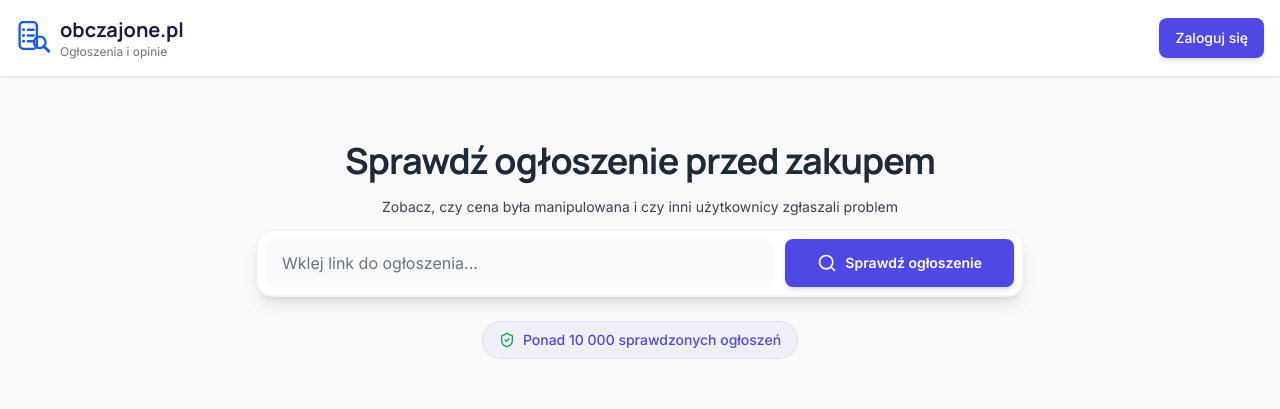
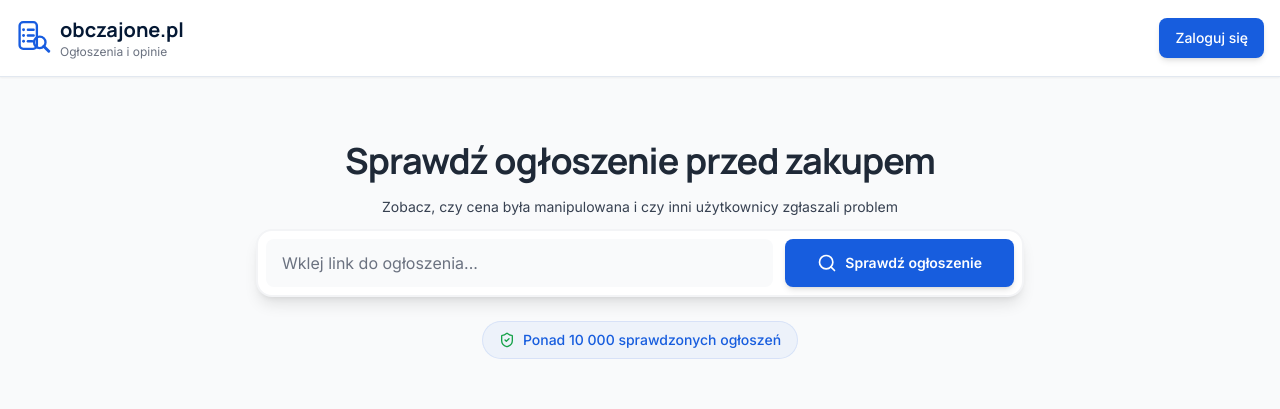
Before and after one commit to edzio27/obczajone.pl, a Next.js app: page / in a window 1280 px wide. Shown: the top 409 px of the page. Built offline with nearby package versions, Linux system fonts and the light colour scheme; no server answers; the database is empty.

Commit message:
Recolor design tokens to navy/blue matching the new logo

```diff
--- a/app/globals.css
+++ b/app/globals.css
@@ -10,15 +10,15 @@
     --card-foreground: 215 28% 17%;
     --popover: 0 0% 100%;
     --popover-foreground: 215 28% 17%;
-    --primary: 243 75% 59%;
+    --primary: 219 81% 48%;
     --primary-foreground: 0 0% 100%;
     --secondary: 210 40% 96.1%;
     --secondary-foreground: 215 28% 17%;
     --muted: 210 40% 96.1%;
     --muted-foreground: 220 9% 46%;
-    --accent: 189 94% 43%;
+    --accent: 217 85% 55%;
     --accent-foreground: 0 0% 100%;
-    --navy: 244 47% 20%;
+    --navy: 215 85% 11%;
     --navy-foreground: 0 0% 100%;
     --success: 142 76% 36%;
     --success-foreground: 0 0% 100%;
@@ -28,13 +28,13 @@
     --destructive-foreground: 0 0% 100%;
     --border: 214.3 31.8% 91.4%;
     --input: 214.3 31.8% 91.4%;
-    --ring: 243 75% 59%;
+    --ring: 219 81% 48%;
     --radius: 0.625rem;
-    --chart-1: 217 91% 60%;
-    --chart-2: 217 91% 70%;
-    --chart-3: 217 91% 50%;
-    --chart-4: 217 91% 80%;
-    --chart-5: 217 91% 40%;
+    --chart-1: 219 91% 60%;
+    --chart-2: 219 91% 70%;
+    --chart-3: 219 91% 50%;
+    --chart-4: 219 91% 80%;
+    --chart-5: 219 91% 40%;
   }
 }
 
```
